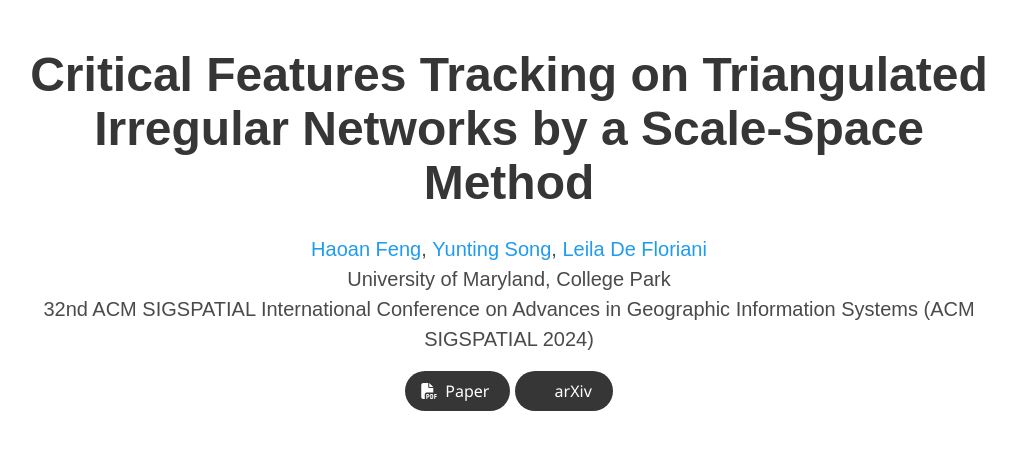
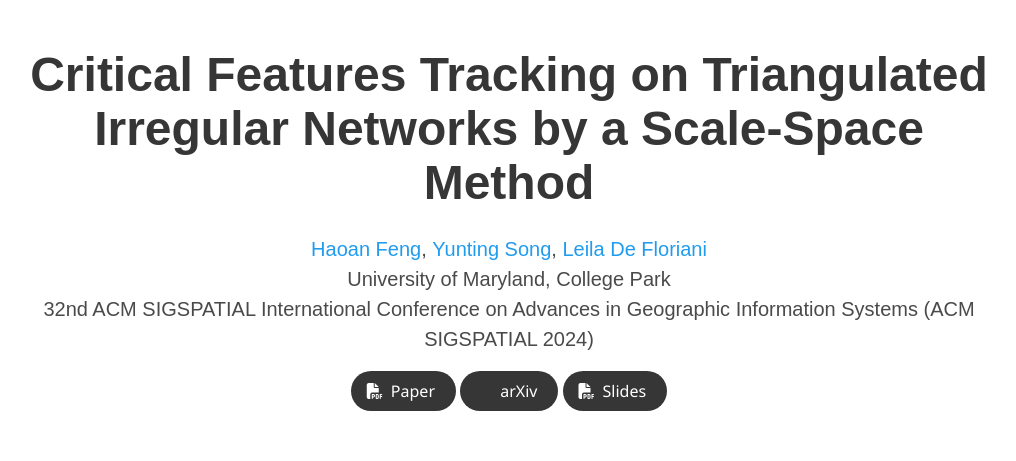
Before and after one commit to Fengyee/tin-scale-space, a plain HTML site: page index.html in a window 1280 px wide. Shown: the top 461 px of the page, without its empty margins (131-1147 px from the left). Drawn offline with nearby package versions, Linux system fonts and the light colour scheme; a script that the page names is missing; some icons are missing; a web font is replaced by a local one.

Commit message:
add a link for slides

```diff
--- a/index.html
+++ b/index.html
@@ -123,6 +123,16 @@
                       <i class="ai ai-arxiv"></i>
                     </span>
                     <span>arXiv</span>
+                  </a>
+                </span>
+
+                <span class="link-block">
+                  <a href="./static/pdfs/full-slides.pdf" target="_blank"
+                    class="external-link button is-normal is-rounded is-dark">
+                    <span class="icon">
+                      <i class="fas fa-file-pdf"></i>
+                    </span>
+                    <span>Slides</span>
                   </a>
                 </span>
               </div>
```
